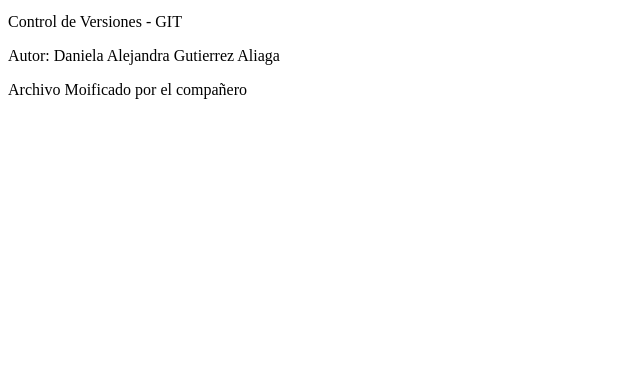
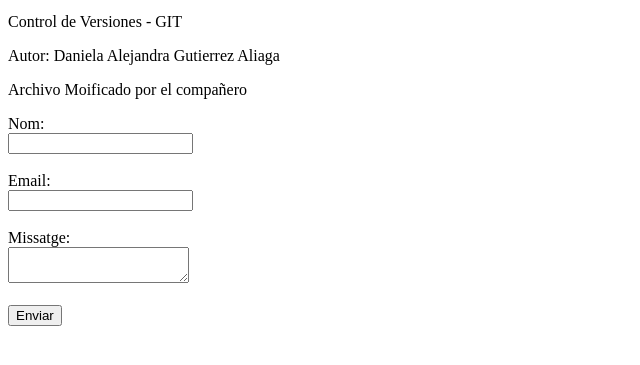
Before and after one commit to Danu1979/ModaGlobal, a website: page public_html/index.html in a window 1280 px wide. Shown: the part 101-466 px from the top of the page, without its empty margins (0-640 px from the left). Drawn offline with Linux system fonts and the light colour scheme.

Commit message:
Versió 1.1.2: Afegir formulari de contacte

```diff
--- a/public_html/index.html
+++ b/public_html/index.html
@@ -10,6 +10,22 @@
     <p>Control de Versiones - GIT</p>
     <p>Autor: Daniela Alejandra Gutierrez Aliaga</p>
     <p>Archivo Moificado por el compañero</p>
+
+    <!-- Formulario-->
+    <form>
+    <label>Nom:</label><br>
+    <input type="text" name="nom"><br><br>
+
+    <label>Email:</label><br>
+    <input type="email" name="email"><br><br>
+
+    <label>Missatge:</label><br>
+    <textarea name="missatge"></textarea><br><br>
+
+    <button type="submit">Enviar</button>
+</form>
+
+
     <!--Asociamos el scritp de contacte-->
     <script src="js/contacte.js"></script>
 </body>
```
